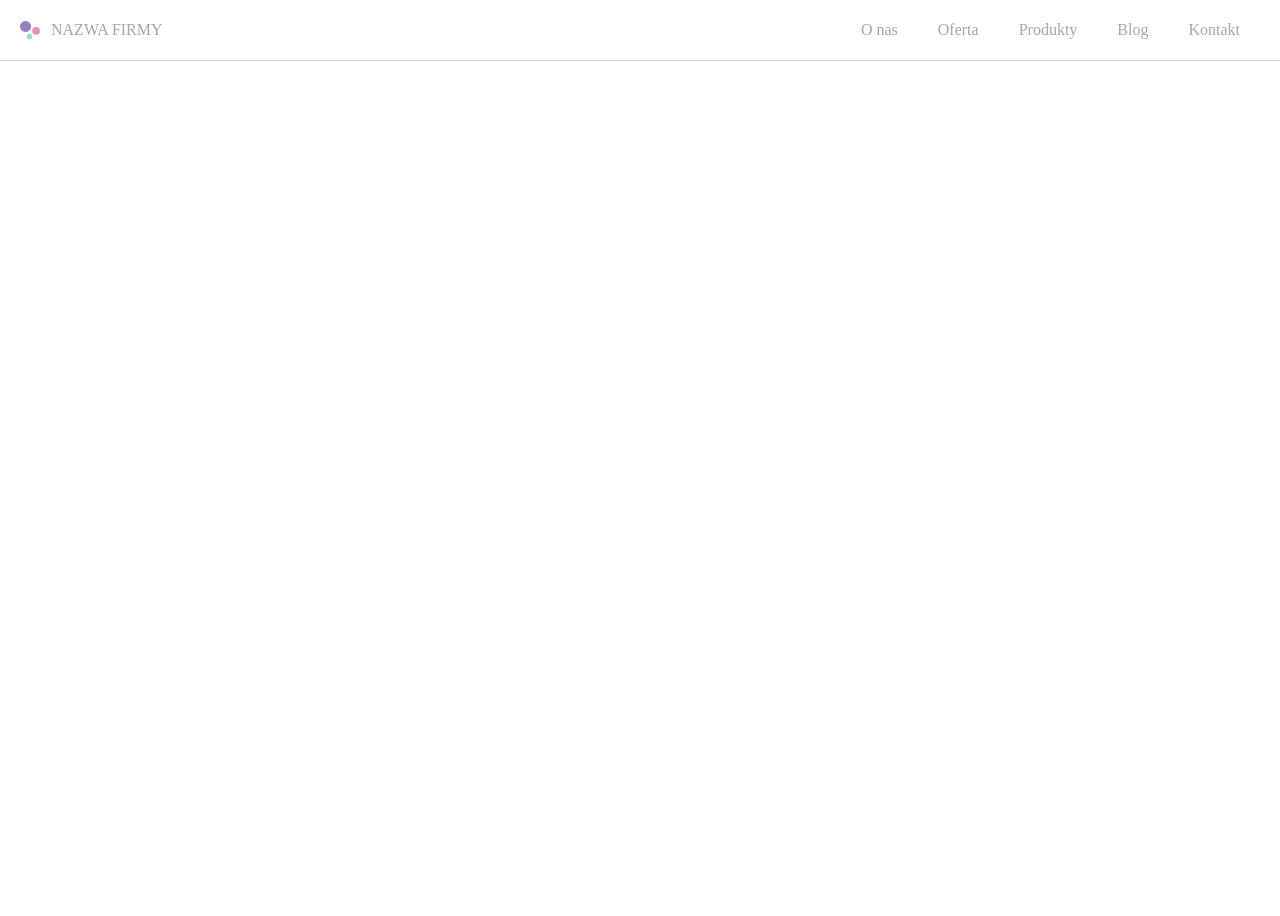
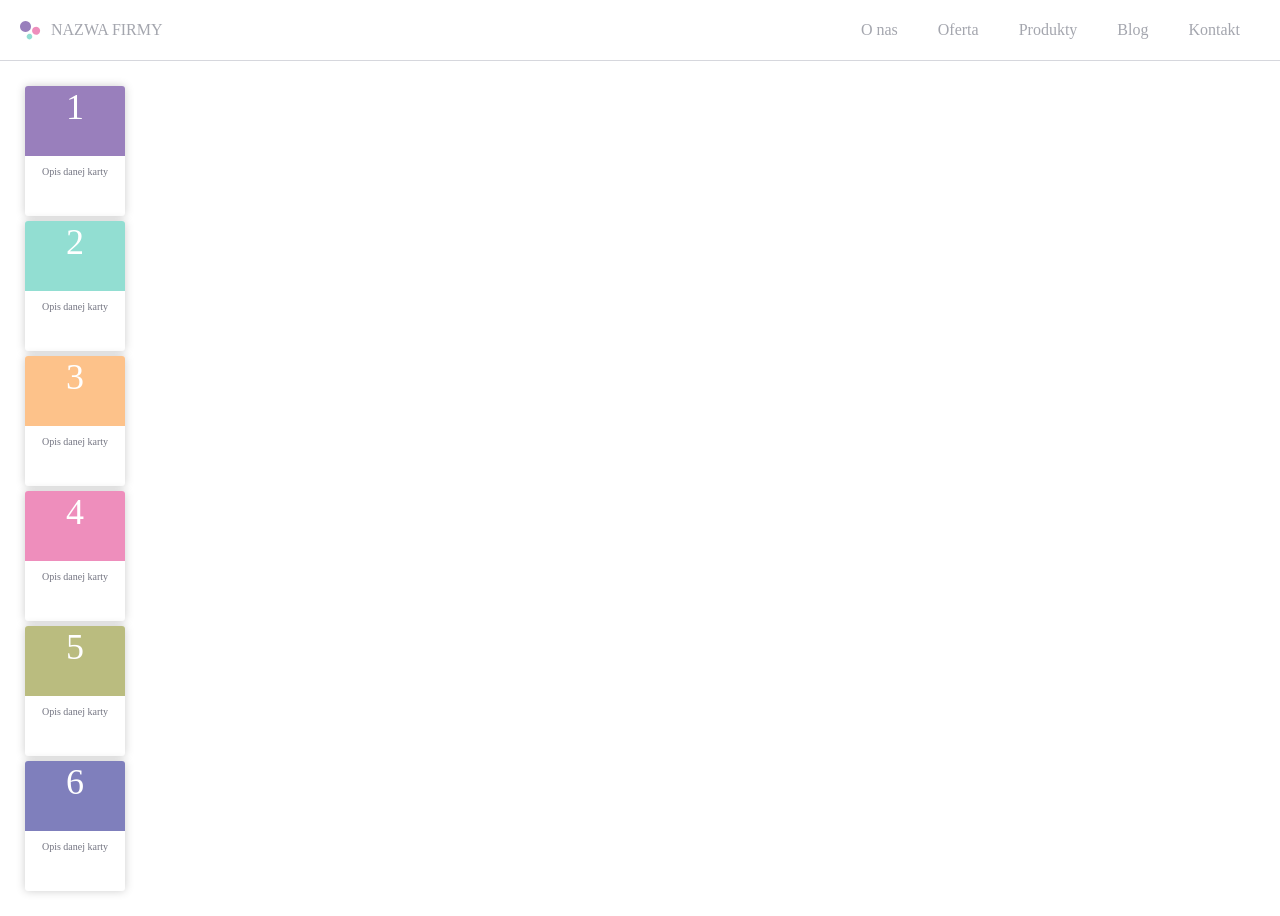
Before and after one commit to czyzu05/JavaScript-projects, a plain HTML site: page Flexbox/index.html in a window 1280 px wide. Before the commit the page ends 800 px from the top, so only its background shows below. Drawn offline with Linux system fonts and the light colour scheme.

Commit message:
add flexbox gallery

```diff
--- /dev/null
+++ b/Flexbox/card-section.css
@@ -0,0 +1,51 @@
+.card-section {
+    padding: 20px;
+    box-sizing: border-box;
+    min-height: 500px;
+  }
+
+  .card {
+    width: 100px;
+    height: 130px;
+    border-radius: 3px;
+    box-shadow: 0 0 10px rgba(0, 0, 0, 0.2);
+    margin: 5px;
+
+    color: rgba(90, 92, 107, 0.85);
+    text-align: center;
+    font-size: 10px;
+    overflow: hidden;
+
+    background-color: #ffffff;
+
+  }
+
+  .plate {
+    height: 70px;
+    font-size: 36px;
+    color: #ffffff;
+  }
+
+  .card-1 .plate {
+    background: #997fbc;
+  }
+
+  .card-2 .plate {
+    background: #92ded2;
+  }
+
+  .card-3 .plate {
+    background: #fdc28a;
+  }
+
+  .card-4 .plate {
+    background: #ee8ebc;
+  }
+
+  .card-5 .plate {
+    background: #babc7f;
+  }
+
+  .card-6 .plate {
+    background: #7f7fbc;
+  }
--- /dev/null
+++ b/Flexbox/gallery/style.css
@@ -0,0 +1,70 @@
+* {
+    margin: 0;
+    padding: 0;
+    box-sizing: border-box;
+}
+
+body {
+    display: flex;
+    flex-direction: column;
+    min-height: 100vh;
+}
+
+h1 {
+    flex-basis: 10vh;
+    text-align: center;
+    line-height: 10vh;
+    background-color: black;
+    color: white;
+    font-family: sans-serif;
+}
+
+section {
+    flex-grow: 1;
+
+    display: flex;
+    flex-wrap: wrap;
+    justify-content: space-around;
+    align-content: space-around;
+
+}
+
+section>div {
+    flex-basis: 21%;
+}
+
+section div img {
+    width: 100%;
+}
+
+
+@media (max-width: 1280px) {
+    section>div {
+        flex-basis: 45%;
+        padding: 50px;
+    }
+
+}
+
+@media (max-width: 1024px) {
+    section>div {
+        flex-basis: 45%;
+        padding: 30px;
+    }
+
+}
+
+@media (max-width: 640px) {
+    section>div {
+        padding: 15px;
+    }
+
+}
+
+@media (max-width: 460px) {
+    section>div {
+        flex-basis: 100%;
+        padding: 15px;
+    }
+
+}
--- a/Flexbox/index.html
+++ b/Flexbox/index.html
@@ -6,6 +6,7 @@
     <title>Flexbox</title>
     <link rel="stylesheet" href="style.css">
     <link rel="stylesheet" href="navbar.css">
+    <link rel="stylesheet" href="card-section.css">
 </head>
 <body>
     <nav class="navbar">
@@ -42,5 +43,56 @@
             </li>
         </ul>
     </nav>
+
+    <section class="card-section">
+        <div class="card card-1">
+            <div class="plate">
+                1
+            </div>
+            <p>
+                Opis danej karty
+            </p>
+        </div>
+            <div class="card card-2">
+                <div class="plate">
+                    2
+                </div>
+                <p>
+                    Opis danej karty
+                </p>
+            </div>
+            <div class="card card-3">
+                <div class="plate">
+                    3
+                </div>
+                <p>
+                    Opis danej karty
+                </p>
+            </div>
+            <div class="card card-4">
+                <div class="plate">
+                    4
+                </div>
+                <p>
+                    Opis danej karty
+                </p>
+            </div>
+            <div class="card card-5">
+                <div class="plate">
+                    5
+                </div>
+                <p>
+                    Opis danej karty
+                </p>
+            </div>
+            <div class="card card-6">
+                <div class="plate">
+                    6
+                </div>
+                <p>
+                    Opis danej karty
+                </p>
+            </div>
+    </section>
 </body>
 </html>
```
Also changed, not shown: Flexbox/gallery/index.html (added, +38 -0 lines), Flexbox/gallery/header1.jpg (added), Flexbox/gallery/header2.jpg (added), Flexbox/gallery/header3.jpg (added).
